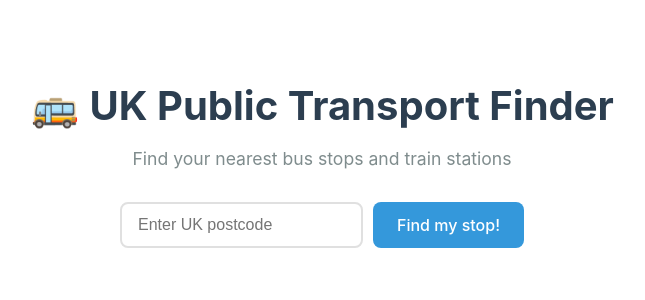
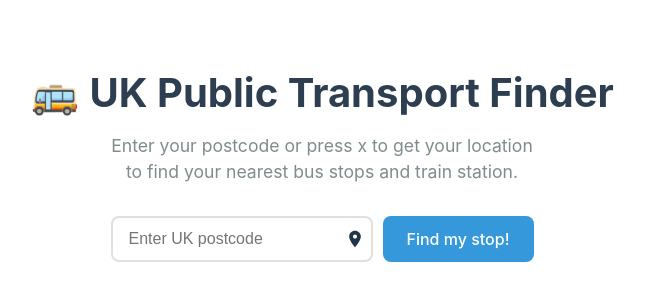
Before and after one commit to word2web/find-my-stop, a React (Vite) app: page / in a window 1280 px wide. Shown: the part 232-532 px from the top of the page, without its empty margins (318-963 px from the left). Built offline with nearby package versions, Linux system fonts and the light colour scheme.

Commit message:
added geolocation feature

```diff
--- a/src/App.css
+++ b/src/App.css
@@ -70,8 +70,15 @@ h1 {
   flex-wrap: wrap;
 }
 
+.input-group {
+  display: flex;
+  align-items: center;
+  position: relative;
+}
+
 .postcode-form input {
   padding: 12px 16px;
+  padding-right: 35px;
   border: 2px solid #e0e0e0;
   border-radius: 8px;
   font-size: 16px;
@@ -83,6 +90,71 @@ h1 {
   outline: none;
   border-color: #3498db;
   box-shadow: 0 0 0 3px rgba(52, 152, 219, 0.1);
+}
+
+.icon-only-btn {
+  /* Reset global button styles */
+  background: none !important;
+  border: none !important;
+  padding: 0 !important;
+  margin: 0 !important;
+  width: auto !important;
+  height: auto !important;
+  font: inherit !important;
+  color: inherit !important;
+  opacity: 1 !important;
+  visibility: visible !important;
+
+  /* Our custom icon button styling */
+  position: absolute;
+  right: 8px;
+  top: 50%;
+  transform: translateY(-50%);
+  cursor: pointer;
+  display: flex;
+  align-items: center;
+  justify-content: center;
+  z-index: 10;
+
+  /* Smooth transitions */
+  transition: all 0.2s ease;
+  color: #6b7280;
+}
+
+.icon-only-btn:hover,
+.icon-only-btn:focus {
+  background-color: rgba(156, 163, 175, 0.1) !important;
+  color: #4b5563;
+}
+
+.icon-only-btn svg {
+  width: 20px;
+  height: 20px;
+  transition: transform 0.2s ease;
+}
+
+.icon-only-btn:hover svg,
+.icon-only-btn:focus svg {
+  transform: scale(1.1);
+}
+
+.icon-only-btn:disabled {
+  color: #d1d5db !important;
+  cursor: not-allowed;
+}
+
+.spinner {
+  animation: spin 1s linear infinite;
+  color: #6b7280; /* Matches icon color */
+}
+
+@keyframes spin {
+  from {
+    transform: rotate(0deg);
+  }
+  to {
+    transform: rotate(360deg);
+  }
 }
 
 .postcode-form button {
@@ -238,8 +310,14 @@ h1 {
     align-items: center;
   }
 
+.input-group {
+  position: relative;
+  overflow: visible; /* Prevent clipping */
+}
+
   .postcode-form input {
     min-width: 250px;
+    width: 100%;
   }
 
   .transport-header {
--- a/src/App.jsx
+++ b/src/App.jsx
@@ -33,6 +33,63 @@ function App() {
     }
   }
 
+  const handleGeolocation = async () => {
+    setError('')
+    setLoading(true)
+
+    try {
+      // Get current position
+      const position = await new Promise((resolve, reject) => {
+        navigator.geolocation.getCurrentPosition(resolve, reject, {
+          enableHighAccuracy: true,
+          timeout: 10000,
+          maximumAge: 60000
+        })
+      })
+
+      const { latitude, longitude } = position.coords
+
+      // Use coordinates directly to find nearby stops
+      const stopsResponse = await fetch(`/api/stops?lat=${latitude}&lon=${longitude}`)
+      const stopsData = await stopsResponse.json()
+
+      if (!stopsResponse.ok) {
+        throw new Error(stopsData.error || 'Something went wrong')
+      }
+
+      setBusStops(stopsData.busStops || [])
+      setTrainStation(stopsData.trainStation || null)
+
+      // Optionally get the postcode for display purposes
+    // Optionally get the postcode for display purposes
+try {
+  const postcodeResponse = await fetch(`https://api.postcodes.io/postcodes?lon=${longitude}&lat=${latitude}`)
+  const postcodeData = await postcodeResponse.json()
+  if (postcodeData.result && postcodeData.result.length > 0) {
+    setPostcode(postcodeData.result[0].postcode)
+  } else {
+    setPostcode(`📍 ${latitude.toFixed(4)}, ${longitude.toFixed(4)}`)
+  }
+} catch {
+  // If we can't get the postcode, just show coordinates
+  setPostcode(`📍 ${latitude.toFixed(4)}, ${longitude.toFixed(4)}`)
+}
+
+    } catch (err) {
+      if (err.code === 1) {
+        setError('Location access denied. Please enable location services.')
+      } else if (err.code === 2) {
+        setError('Location unavailable. Please try again.')
+      } else if (err.code === 3) {
+        setError('Location request timed out. Please try again.')
+      } else {
+        setError(err.message || 'Failed to get your location. Please try entering a postcode manually.')
+      }
+    } finally {
+      setLoading(false)
+    }
+  }
+
   const getTransportIcon = (type) => {
     return type === 'train_station' ? '🚆' : '🚌'
   }
@@ -41,7 +98,7 @@ function App() {
     return type === 'train_station' ? 'Train Station' : 'Bus Stop'
   }
 
-  const renderTransportItem = (stop, idx, type = 'bus') => {
+const renderTransportItem = (stop, idx) => {
   const coords = stop.geometry.coordinates
   const props = stop.properties
   const mapsUrl = `https://www.google.com/maps/search/?api=1&query=${coords[1]},${coords[0]}`
@@ -68,12 +125,39 @@ function App() {
   )
 }
 
+// Render spinner while loading
+const Spinner = () => (
+  <svg
+    width="20"
+    height="20"
+    viewBox="0 0 24 24"
+    fill="none"
+    xmlns="http://www.w3.org/2000/svg"
+    className="spinner"
+  >
+    <circle
+      cx="12"
+      cy="12"
+      r="9"
+      stroke="currentColor"
+      strokeWidth="3"
+      opacity="0.3"
+    />
+    <path
+      d="M12 3a9 9 0 0 1 9 9"
+      stroke="currentColor"
+      strokeWidth="3"
+      strokeLinecap="round"
+    />
+  </svg>
+)
   return (
     <div className="container">
       <h1>🚌 UK Public Transport Finder</h1>
-      <p className="subtitle">Find your nearest bus stops and train stations</p>
+      <p className="subtitle">Enter your postcode or press x to get your location<br /> to find your nearest bus stops and train station.</p>
 
       <form onSubmit={handleSubmit} className="postcode-form">
+        <div className="input-group">
           <input
             type="text"
             value={postcode}
@@ -81,6 +165,21 @@ function App() {
             placeholder="Enter UK postcode"
             required
           />
+          <button
+  type="button"
+  onClick={handleGeolocation}
+  disabled={loading}
+  className="icon-only-btn"
+  title={loading ? "Getting your location..." : "Get my current location"}
+  aria-label={loading ? "Getting your location..." : "Get my current location"}
+>
+  {loading ? <Spinner /> : (
+    <svg width="20" height="20" viewBox="0 0 24 24" fill="currentColor">
+      <path d="M12 2C8.13 2 5 5.13 5 9c0 5.25 7 13 7 13s7-7.75 7-13c0-3.87-3.13-7-7-7zm0 9.5c-1.38 0-2.5-1.12-2.5-2.5s1.12-2.5 2.5-2.5 2.5 1.12 2.5 2.5-1.12 2.5-2.5 2.5z"/>
+    </svg>
+  )}
+</button>
+        </div>
         <button type="submit" disabled={loading}>Find my stop!</button>
       </form>
 
@@ -124,4 +223,6 @@ function App() {
   )
 }
 
+
+
 export default App
```
Also changed, not shown: api/stops.js (+20 -6 lines). Lines whose indentation alone changed are shown as unchanged.
